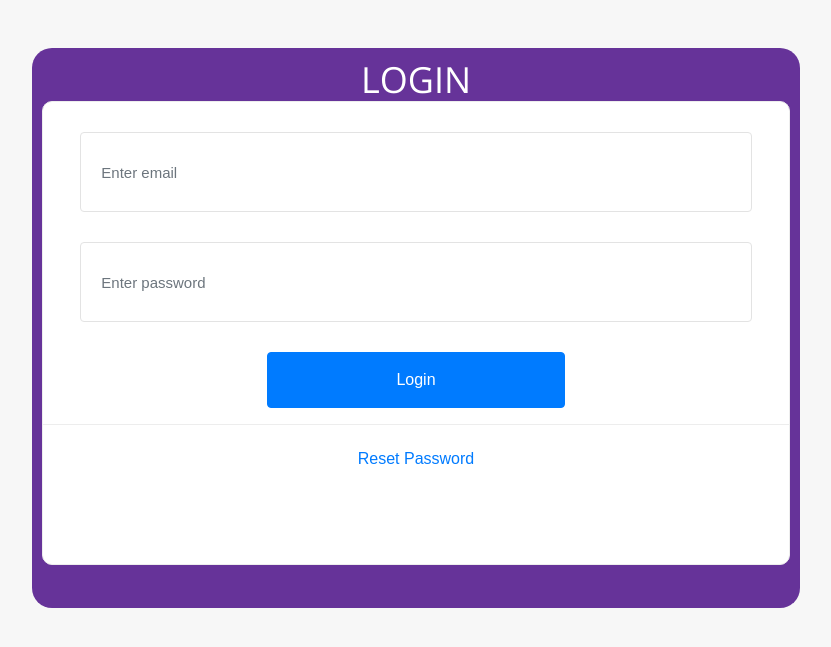
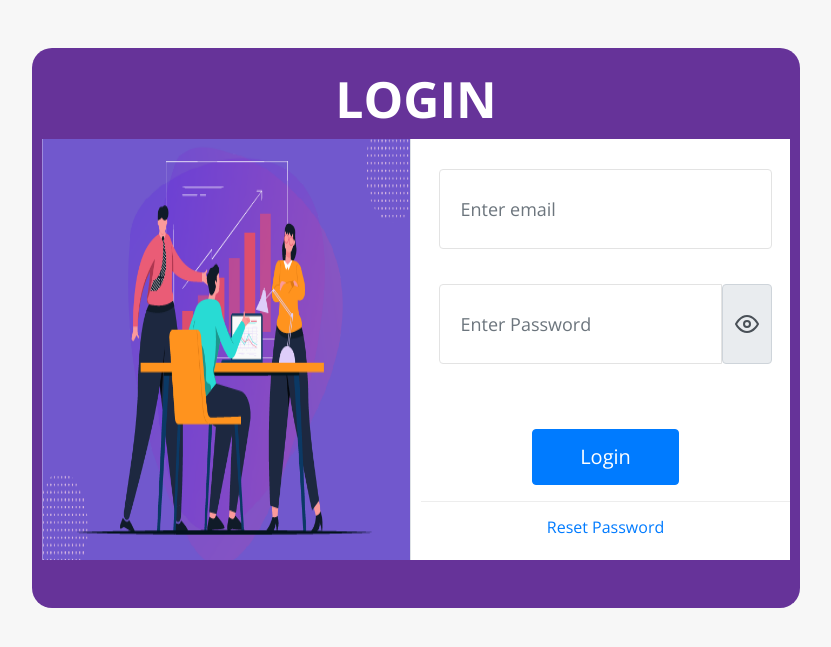
Before and after one commit to So-panha/g7-lms, a PHP site: page /login in a window 1280 px wide. Shown: the top 647 px of the page, without its empty margins (224-1055 px from the left). Run offline with PHP 8.4, Linux system fonts and the light colour scheme.

Commit message:
[imp] change_style_mock_up_login GLS-36

```diff
--- a/layouts/header.php
+++ b/layouts/header.php
@@ -1,5 +1,6 @@
 <!DOCTYPE html>
 <html lang="en">
+
 <head>
   <!-- Required meta tags -->
   <meta charset="utf-8" />
@@ -29,6 +30,11 @@
   <!-- Custom CSS -->
   <link rel="stylesheet" href="vendor/css/style.css" />
 
+  <!-- script login password -->
+  <script src="https://cdn.jsdelivr.net/npm/bootstrap@5.1.3/dist/js/bootstrap.bundle.min.js" integrity="sha384-ka7Sk0Gln4gmtz2MlQnikT1wXgYsOg+OMhuP+IlRH9sENBO0LRn5q+8nbTov4+1p" crossorigin="anonymous"></script>
+  <script src="https://cdnjs.cloudflare.com/ajax/libs/jquery/3.3.1/jquery.min.js"></script>
+  <script src="https://cdn.jsdelivr.net/npm/feather-icons@4.28.0/dist/feather.min.js" integrity="sha384-uO3SXW5IuS1ZpFPKugNNWqTZRRglnUJK6UAZ/gxOX80nxEkN9NcGZTftn6RzhGWE" crossorigin="anonymous"></script>
+
   <title>LMS SYSTEM</title>
 
   <!-- HTML5 shim and Respond.js IE8 support of HTML5 elements and media queries -->
@@ -37,6 +43,7 @@
       <script src="vendor/js/respond.min.js"></script>
     <![endif]-->
 </head>
+
 <body>
   <!-- Loader -->
   <div id="loader-wrapper">
@@ -48,7 +55,7 @@
       <div class="dot"></div>
     </div>
   </div>
-    <?php if(!empty($_SESSION['user'])):?>
+  <?php if (!empty($_SESSION['user'])) : ?>
     <!-- Inner wrapper -->
     <div class="inner-wrapper">
       <!-- Header -->
@@ -74,78 +81,40 @@
                 <div class="user-block d-none d-lg-block">
                   <div class="row align-items-center">
                     <div class="col-lg-12 col-md-12 col-sm-12">
-                      <div
-                        class="user-notification-block align-right d-inline-block">
+                      <div class="user-notification-block align-right d-inline-block">
                         <!-- keep for add notification -->
 
                         <!-- User notification-->
-                      <div
-                          class="user-info align-right dropdown d-inline-block header-dropdown"
-                      >
+                        <div class="user-info align-right dropdown d-inline-block header-dropdown">
                           <ul class="list-inline m-0">
-                          <li
-                            class="list-inline-item"
-                            data-toggle="tooltip"
-                            data-placement="top"
-                            title=""
-                            data-original-title="Apply Leave"
-                          >
-                            <a
-                              href="leave.html"
-                              class="font-23 menu-style text-white align-middle"
-                            >
-                              <span
-                                class="lnr lnr-briefcase position-relative"
-                              ></span>
+                            <li class="list-inline-item" data-toggle="tooltip" data-placement="top" title="" data-original-title="Apply Leave">
+                              <a href="leave.html" class="font-23 menu-style text-white align-middle">
+                                <span class="lnr lnr-briefcase position-relative"></span>
                               </a>
                             </li>
                           </ul>
                         </div>
                         <!-- /User notification-->
-                      <div
-                          class="user-info align-right dropdown d-inline-block header-dropdown"
-                      >
+                        <div class="user-info align-right dropdown d-inline-block header-dropdown">
                           <ul class="list-inline m-0">
-                          <li
-                            class="list-inline-item"
-                            data-toggle="tooltip"
-                            data-placement="top"
-                            title=""
-                            data-original-title="View Notivicatiion"
-                          >
-                            <a
-                              href="/view_alert"
-                              class="font-23 menu-style text-white align-middle"
-                            >
+                            <li class="list-inline-item" data-toggle="tooltip" data-placement="top" title="" data-original-title="View Notivicatiion">
+                              <a href="/view_alert" class="font-23 menu-style text-white align-middle">
                                 <div class="user-avatar d-inline-block">
                                   <svg xmlns="http://www.w3.org/2000/svg" width="25" height="25" fill="currentColor" class="bi bi-envelope text-white " style="margin-right: 10px;" viewBox="0 0 16 16">
-                              <path d="M0 4a2 2 0 0 1 2-2h12a2 2 0 0 1 2 2v8a2 2 0 0 1-2 2H2a2 2 0 0 1-2-2zm2-1a1 1 0 0 0-1 1v.217l7 4.2 7-4.2V4a1 1 0 0 0-1-1zm13 2.383-4.708 2.825L15 11.105zm-.034 6.876-5.64-3.471L8 9.583l-1.326-.795-5.64 3.47A1 1 0 0 0 2 13h12a1 1 0 0 0 .966-.741M1 11.105l4.708-2.897L1 5.383z"/>
+                                    <path d="M0 4a2 2 0 0 1 2-2h12a2 2 0 0 1 2 2v8a2 2 0 0 1-2 2H2a2 2 0 0 1-2-2zm2-1a1 1 0 0 0-1 1v.217l7 4.2 7-4.2V4a1 1 0 0 0-1-1zm13 2.383-4.708 2.825L15 11.105zm-.034 6.876-5.64-3.471L8 9.583l-1.326-.795-5.64 3.47A1 1 0 0 0 2 13h12a1 1 0 0 0 .966-.741M1 11.105l4.708-2.897L1 5.383z" />
                                   </svg>
                                 </div>
                               </a>
                               <!-- Notifications -->
                               <!-- user info-->
-                      <div
-                        class="user-info align-right dropdown d-inline-block header-dropdown"
-                      >
-                        <a
-                          href="javascript:void(0)"
-                          data-toggle="dropdown"
-                          class="menu-style dropdown-toggle"
-                        >
+                              <div class="user-info align-right dropdown d-inline-block header-dropdown">
+                                <a href="javascript:void(0)" data-toggle="dropdown" class="menu-style dropdown-toggle">
                                   <div class="user-avatar d-inline-block">
-                            <img
-                              src="assets/images/profiles/img-2.jpg"
-                              alt="user avatar"
-                              class="rounded-circle img-fluid"
-                              width="55"
-                            />
+                                    <img src="assets/images/profiles/img-2.jpg" alt="user avatar" class="rounded-circle img-fluid" width="55" />
                                   </div>
                                 </a>
                                 <!-- Notifications -->
-                        <div
-                          class="dropdown-menu notification-dropdown-menu shadow-lg border-0 p-3 m-0 dropdown-menu-right"
-                        >
+                                <div class="dropdown-menu notification-dropdown-menu shadow-lg border-0 p-3 m-0 dropdown-menu-right">
                                   <a class="dropdown-item p-2" href="/user_profile">
                                     <span class="media align-items-center">
                                       <span class="lnr lnr-user mr-3"></span>
@@ -179,9 +148,6 @@
                     </div>
                     <div class="d-block d-lg-none">
                       <a href="javascript:void(0)">
-                    <span
-                      class="lnr lnr-user d-block display-5 text-white"
-                      id="open_navSidebar"
-                    ></span>
+                        <span class="lnr lnr-user d-block display-5 text-white" id="open_navSidebar"></span>
                       </a>
                     <?php endif; ?>
--- a/views/login/loginForm.view.php
+++ b/views/login/loginForm.view.php
@@ -1,10 +1,15 @@
-<div class="container mt-5 " style="background-color:rebeccapurple;width:60%;height:70vh; margin:auto;  padding: 10px; border-radius: 20px;">
-    <div class="title" style="text-align: center;color:white">
-        <h2>LOGIN</h2>
+<div class="container mt-5 " style="background-color:rebeccapurple;width:60%;height:70vh; display:flex; flex-direction:column;  padding: 10px; border-radius: 20px;">
+    <div class="top" style="background-color:rebeccapurple; height: 100%; width: 100%; display:flex; flex-direction:column">
+        <div class="title" style="background-color:rebeccapurple; text-align: center; color:white; height: 15%;">
+            <h2 class="h2" style="font-weight: bold; font-size: 50px; margin-top: 11px;">LOGIN</h2>
         </div>
-    <div class="card" style=" width: 100%; height: 58vh; text-align: center; font-family:Arial, Helvetica, sans-serif">
-        <form action="controllers/login/check.login.controller.php" method="POST">
-            <?php if(isset($_SESSION['alert'])) { ?>
+        <div class="d-flex bg-white" style="height: 78%; width: 100%;">
+            <div class="border-right" style="height: 100%; width:50%; display:flex; justify-content:center; align-items:center;margin-right:10px">
+                 <img src="/views/login/image/profile.png" class="img-circle" width="100%" height="100%" >
+            </div>
+            <div class="" style=" background-color: white; height: 100%; width: 50%; ">
+                 <form action="controllers/login/check.login.controller.php" method="POST" style="width: 100%;">
+                <?php if (isset($_SESSION['alert'])) { ?>
                     <?php
                             $alert = 'alert-danger';
                     ?>
@@ -13,22 +18,46 @@
                     </div>
                 <?php } ?>
                     <div class="form-group" style="margin-top: 30px; width: 90%; margin-left: auto; margin-right:auto;">
-                <input type="email" class="form-control" placeholder="Enter email" id="email" name="email" style="height: 10vh;">
+                        <input type="email" class="form-control" placeholder="Enter email" id="email" name="email" style="height: 10vh; font-size:large;" required />
                     </div>
-            <div class="form-group" style="margin-top: 30px; width: 90%; margin-left: auto; margin-right:auto;">
-                <input type="password" class="form-control" placeholder="Enter password" id="pwd" name="password" style="height: 10vh;">
+                    <div class="input-group" style="width:90%;margin:auto; margin-top: 20px;">
+                        <input class="form-control password" id="password" class="block mt-1 w-full" placeholder="Enter Password" type="password" name="password" value="" style="height: 10vh; font-size:large;" required />
+                        <span class="input-group-text togglePassword" id="" style="margin-top: 15px;">
+                            <i data-feather="eye" style="cursor: pointer;"></i>
+                        </span>
                     </div>
-            <button type="submit" class="btn btn-primary hover-btn" style="width: 40%; height:7vh ; margin-top: 10px; ">Login</button>
+                    <button type="submit" class="btn btn-primary hover-btn d-flex justify-content-center align-items-center" style="width: 40%; height:7vh; font-size: 20px; margin:auto; margin-top: 65px; ">Login</button>
                     <style>
                         .hover-btn:hover {
                             background-color: orange;
                         }
                     </style>
                     </button>
+                    <!-- script for change to see password or close password  -->
+                <script>
+                    feather.replace({
+                        'aria-hidden': 'true'
+                    });
+
+                    $(".togglePassword").click(function(e) {
+                        e.preventDefault();
+                        var type = $(this).parent().parent().find(".password").attr("type");
+                        console.log(type);
+                        if (type == "password") {
+                            $("svg.feather.feather-eye").replaceWith(feather.icons["eye-off"].toSvg());
+                            $(this).parent().parent().find(".password").attr("type", "text");
+                        } else if (type == "text") {
+                            $("svg.feather.feather-eye-off").replaceWith(feather.icons["eye"].toSvg());
+                            $(this).parent().parent().find(".password").attr("type", "password");
+                        }
+                    });
+                </script>
                 </form>
                 <hr>
-        <a href="" class="form-group" style="margin-top: 8px;">
-            <h6>Reset Password</h6>
+                <a href="" class="d-flex">
+                    <h6 class="" style="margin: auto;" >Reset Password</h6>
                 </a>
             </div>
         </div>
+    </div>
+</div>
```
Also changed, not shown: views/login/image/profile.png (added). Lines whose indentation alone changed are shown as unchanged.
